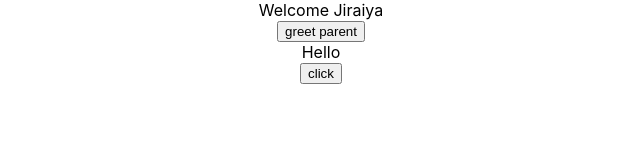
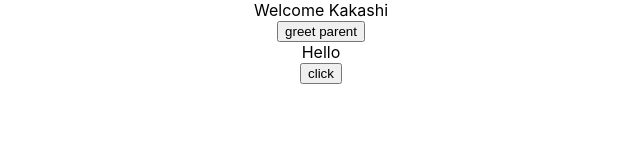
Before and after one commit to Praneshwar24/dxcreactapp, a React (Create React App) app: page / in a window 1280 px wide. Shown: the top 160 px of the page, without its empty margins (319-959 px from the left). Built offline with nearby package versions, Linux system fonts and the light colour scheme.

Commit message:
conditional rendering using short circuit operator

```diff
--- a/src/components/UserGreeting.js
+++ b/src/components/UserGreeting.js
@@ -5,17 +5,18 @@ export class UserGreeting extends Component {
         super(props)
 
         this.state = {
-            isLoggedIn: false
+            isLoggedIn: true
         }
     }
 
     render() {
-        let message
-        return (
-            this.state.isLoggedIn ?
-                <div>Welcome Kakashi</div> :
-                <div>Welcome Jiraiya</div>
-        )
+        return this.state.isLoggedIn && <div>Welcome Kakashi</div>
+        /*  let message
+         return (
+             this.state.isLoggedIn ?
+                 <div>Welcome Kakashi</div> :
+                 <div>Welcome Jiraiya</div>
+         ) */
         /* let message
         if (this.state.isLoggedIn) {
             message = <div>Welcome Kakashi</div>
```
